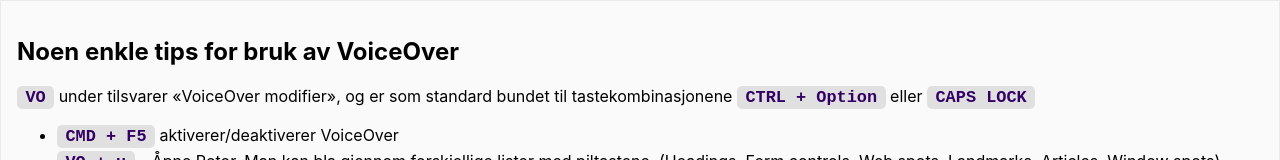
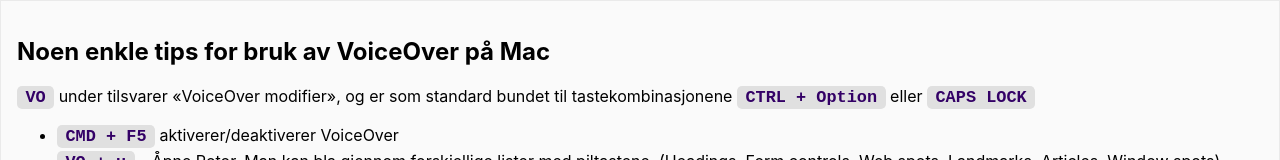
Before and after one commit to iernie/uu, a React (Create React App) app: page /4 in a window 1280 px wide. Both pictures are taken after a click on the button "Vis VoiceOver tips". Shown: the top 160 px of the page. Built offline with nearby package versions, Linux system fonts and the light colour scheme.

Commit message:
Presiser at tips er for VoiceOver på Mac

```diff
--- a/src/ScreenReaderTips/ScreenReaderTips.jsx
+++ b/src/ScreenReaderTips/ScreenReaderTips.jsx
@@ -6,7 +6,7 @@ const ScreenReaderTips = () => {
   return (
     <div aria-hidden="true" className={styles.screenReaderTips}>
       <div hidden={!showTips}>
-        <h2>Noen enkle tips for bruk av VoiceOver</h2>
+        <h2>Noen enkle tips for bruk av VoiceOver på Mac</h2>
         <p>
           <code>VO</code> under tilsvarer «VoiceOver modifier», og er som
           standard bundet til tastekombinasjonene <code>CTRL + Option</code>{" "}
@@ -27,8 +27,9 @@ const ScreenReaderTips = () => {
           </li>
           <li>
             <code>I tabeller: VO + piltaster</code> – Naviger i rader og
-            kolonner. <code>I tabeller: VO + shift + piltast venstre/høyre</code> går ut av
-            tabell
+            kolonner.{" "}
+            <code>I tabeller: VO + shift + piltast venstre/høyre</code> går ut
+            av tabell
           </li>
           <li>
             <code>VO + a</code> – Start/fortsett opplesning
```
